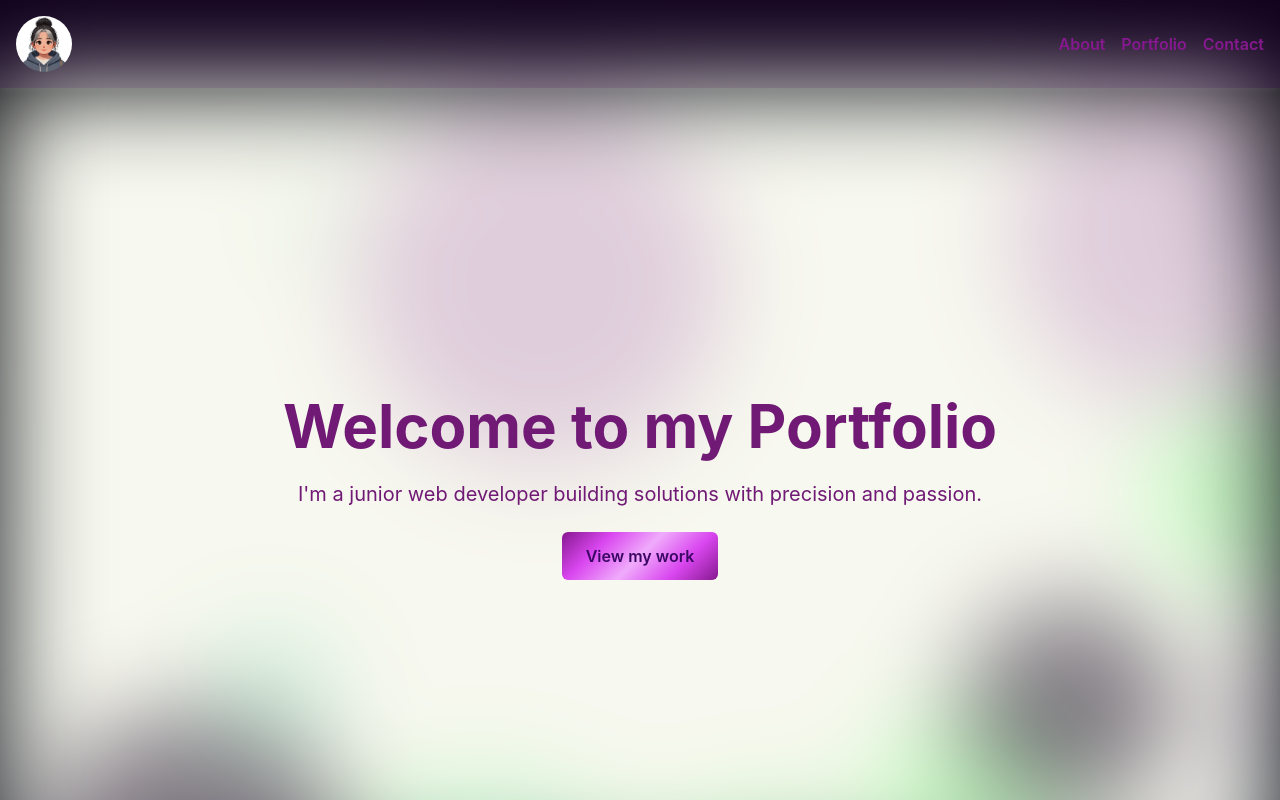
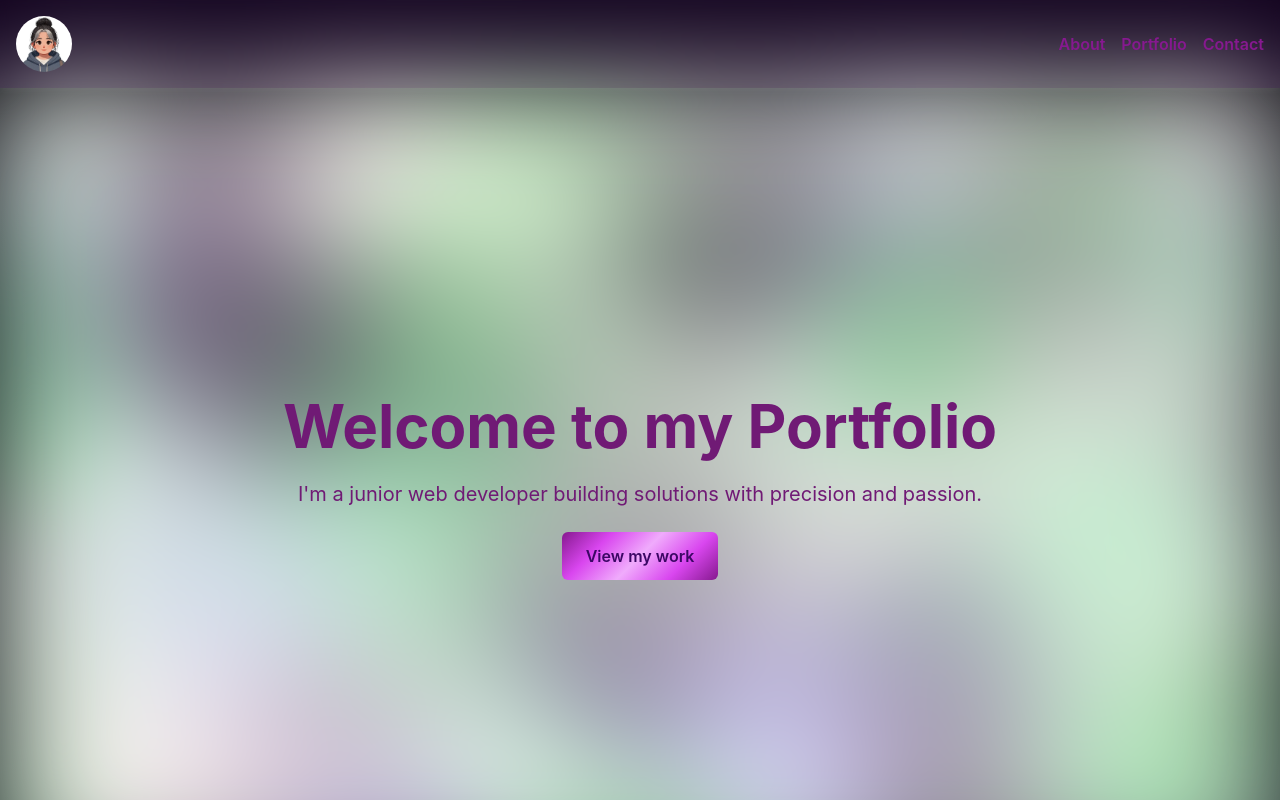
Before and after one commit to JaqiKal/code-cargo, a React (Create React App) app: page / in a window 1280 px wide. Shown: the top 800 px of the page. Built offline with nearby package versions, Linux system fonts and the light colour scheme.

Commit message:
chore: Clean up CSS and refine particle effect
Add tsParticle readme to gitignore

```diff
--- a/src/components/Hero.jsx
+++ b/src/components/Hero.jsx
@@ -6,6 +6,7 @@
  * Features:
  * - Animated particle effect scoped to this section.
  *   Amended from https://codepen.io/matteobruni/pen/qBPxjQY
+ *   for properties and config.: https://particles.js.org/docs/index.html
  * - Large text for tagline.
  * - CTA button linking to the portfolio section.
  * - Centered layout optimized for both mobile and desktop view.
@@ -26,33 +27,34 @@ const Hero = () => {
 
   // Configuration for the particle effect
   const particlesOptions = {
-    fpsLimit: 120, // Limits the frame rate for performance
+    fpsLimit: 60, // Limits the frame rate for performance
     fullScreen: { enable: false }, // Disables fullscreen to confine particles to the Hero section
     particles: {
       number: {
-        value: 3, // Total number of particles on the screen
+        value: 200, // Total number of particles on the screen
       },
       shape: {
-        type: "circle",
+        type: "circle", // Shape of particles
       },
       opacity: {
-        value: 0.5, // Base opacity of particles
+        random: true, // Enables random opacity
+        value: { min: 0.1, max: 0.5 }, // Opacity range for particles
       },
       size: {
-        value: { min: 20, max: 200 },  // Base size of particles
+        value: { min: 10, max: 150 }, // Base size of particles
         random: {
           enable: true, // Enables random sizing
-          minimumValue: 200, // Sets a minimum size for randomness
+
         },
       },
       move: {
         enable: true,
-        speed: 2.5, // Speed of particles
-        direction: "top-right", // Direction of movement
+        speed: 2, // Speed of particles
+        direction: "none", // Direction of movement
         outModes: {
           default: "out", // Particles disappear when they leave the canvas
-          top: "destroy", // Particles are removed as they reach the top
-          bottom: "none", // No particles are created at the bottom
+          top: "bounce", // Particles are removed as they reach the top
+          bottom: "none", // Particles are removed as they reach the bottom
         },
       },
     },
@@ -63,7 +65,22 @@ const Hero = () => {
       },
     },
     style: {
-      filter: "blur(50px)", // Adds a blur effect to the entire canvas
+      filter: "blur(60px)", // Adds a blur effect to the entire canvas
+    },
+    emitters: {
+      direction: "top-right", // Emitter shoots particles in set direction
+      position: {
+        x: 30, // Position on the X-axis (slightly off-center)
+        y: 150,
+      },
+      rate: {
+        delay: 0.6, // Delay between emissions
+        quantity: 6, // Number of particles emitted at once
+      },
+      size: {
+        width: 25, // Emitter width
+        height: 10, // Flat emitter (no height)
+      },
     },
     detectRetina: true, // Optimizes for retina screens
     themes: [
@@ -80,7 +97,7 @@ const Hero = () => {
           },
           particles: {
             color: {
-              value: ["#C8A2C8", "#98FB98", "#CCCCFF", "#9FE2BF", "#FFF0F5", "#10011d"], // Pastel palette for particles
+              value: ["#C8A2C8", "#98FB98", "#CCCCFF", "#10011d", "#FFF0F5", "#9FE2BF"], // , Pastel palette for particles
             },
           },
         },
@@ -97,27 +114,12 @@ const Hero = () => {
           },
           particles: {
             color: {
-              value: ["#C8A2C8", "#98FB98", "#CCCCFF", "#9FE2BF", "#FFF0F5", "#10011d"], // Same palette, ensuring consistent design
+              value: ["#C8A2C8", "#98FB98", "#CCCCFF", "#10011d", "#FFF0F5", "#9FE2BF"], // Same palette, ensuring consistent design
             },
           },
         },
       },
     ],
-    emitters: {
-      direction: "diagonal", // Emitter shoots particles in set direction
-      position: {
-        x: 35, // Position on the X-axis (slightly off-center)
-        y: 150, // Position on the Y-axis
-      },
-      rate: {
-        delay: 0.2, // Delay between emissions
-        quantity: 5 // Number of particles emitted at once
-      },
-      size: {
-        width: 100, // Emitter width
-        height: 0, // Flat emitter (no height)
-      },
-    },
   };
 
   return (
@@ -131,9 +133,7 @@ const Hero = () => {
       {/* Hero Content */}
       <div className="relative text-center z-10">
         <h1 className="text-4xl md:text-6xl font-bold text-fuchsia-900">Welcome to my Portfolio</h1>
-        <p className="mt-6 text-lg md:text-xl  text-fuchsia-900">
-          I'm a junior web developer building solutions with precision and passion.
-        </p>
+        <p className="mt-6 text-lg md:text-xl  text-fuchsia-900">I'm a junior web developer building solutions with precision and passion.</p>
         <a
           href="#portfolio" // Links to the portfolio section
           className="mt-6 inline-block px-6 py-3 bg-purple-gradient font-semibold text-purple-950 rounded-md hover:scale-105 transform transition-transform  hover:bg-fuchsia-800"
--- a/src/index.css
+++ b/src/index.css
@@ -1,3 +1,16 @@
+/* Tailwind CSS */
+@tailwind base;
+@tailwind components;
+@tailwind utilities;
+
+/* Custom Utilities and Overrides */
+@layer utilities {
+  .bg-gradient-hero {
+    background-image: radial-gradient(ellipse at bottom, #1b2735 0%, #090a0f 100%);
+  } /* Required as the gradient isn't generated properly via tailwind.config.js */
+}
+
+/* Custom Global Styles */
 body {
   margin: 0;
   font-family: -apple-system, BlinkMacSystemFont, "Segoe UI", "Roboto", "Oxygen", "Ubuntu", "Cantarell", "Fira Sans", "Droid Sans", "Helvetica Neue", sans-serif;
@@ -11,23 +24,7 @@ code {
   font-family: source-code-pro, Menlo, Monaco, Consolas, "Courier New", monospace;
 }
 
-@tailwind base;
-@tailwind components;
-@tailwind utilities;
-
-@layer utilities {
-  .bg-gradient-hero {
-    background-image: radial-gradient(ellipse at bottom, #1b2735 0%, #090a0f 100%);
-  } /* Required as the gradient isn't generated properly via tailwind.config.js */
-}
-
-/* Tailwind CSS */
-@tailwind base;
-@tailwind components;
-@tailwind utilities;
-
-/* Custom style */
-
+/* Custom Component Styles */
 #tsparticles {
   position: absolute;
   top: 0;
```
Also changed, not shown: 2 other files (tests, documents, lock files or other folders).
